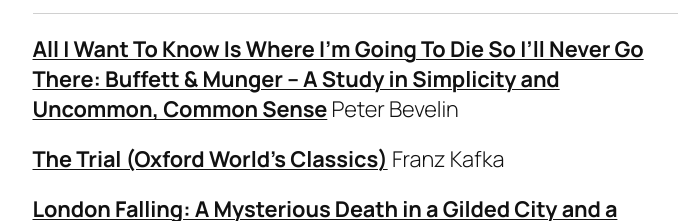
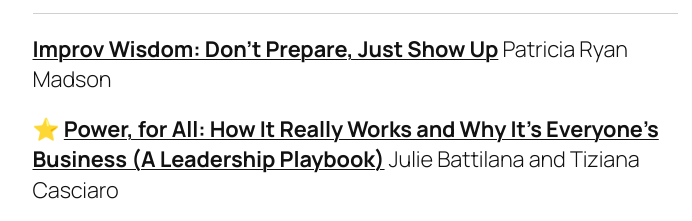
Before and after one commit to kendricksharpe/kendricksharpe.github.io, a plain HTML site: page index.html in a window 1280 px wide. Shown: the part 570-791 px from the top of the page, without its empty margins (285-977 px from the left). Drawn offline with Linux system fonts and the light colour scheme.

Commit message:
Add Improv Wisdom and Power, for All to the reading list

```diff
--- a/index.html
+++ b/index.html
@@ -30,6 +30,14 @@
 
 
 <hr class="wp-block-separator has-alpha-channel-opacity"/>
+
+
+
+<p class="wp-block-paragraph"><strong><a href="https://link.amazon/B05it5RzF">Improv Wisdom: Don&#8217;t Prepare, Just Show Up</a></strong> <em>Patricia Ryan Madson</em></p>
+
+
+
+<p class="wp-block-paragraph">⭐ <strong><a href="https://link.amazon/B0aUR8Ghd">Power, for All: How It Really Works and Why It&#8217;s Everyone&#8217;s Business (A Leadership Playbook)</a></strong> <em>Julie Battilana and Tiziana Casciaro</em></p>
 
 
 
```
